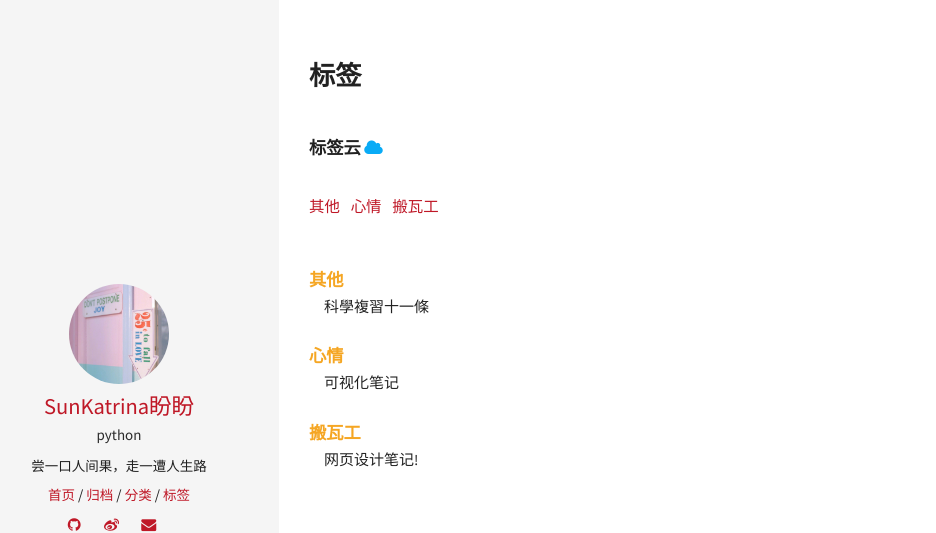
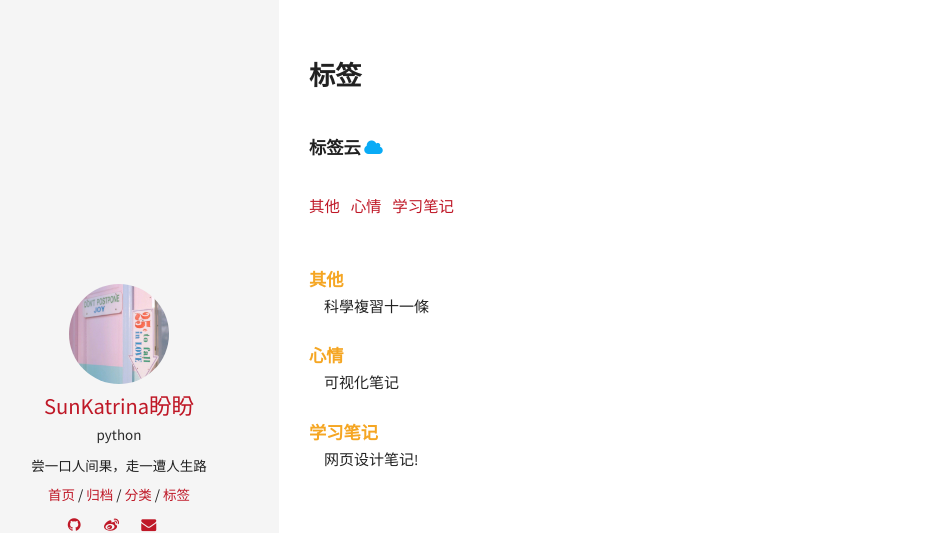
Before and after one commit to sunsipan/sunsipan.github.io, a Jekyll site: the page built from tags.html, in a window 1280 px wide. Shown: the top 533 px of the page, without its empty margins (41-977 px from the left). Built offline with Jekyll 4.4.1, drawn with Linux system fonts in a browser that asks for light colours.

Commit message:
Update 2017-12-26-web.md

```diff
--- a/_posts/2017-12-26-web.md
+++ b/_posts/2017-12-26-web.md
@@ -2,7 +2,7 @@
 layout: post
 title: "网页设计笔记!"
 categories: rwd Web 分类(categories)
-tags: [搬瓦工]
+tags: [学习笔记]
 date: 2017-12-30 11:44:41 +0800
 comments: true
 ---
```
